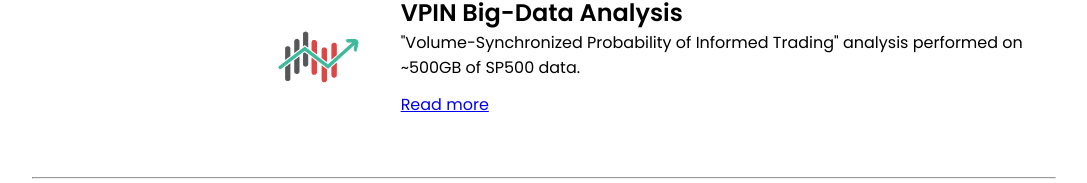
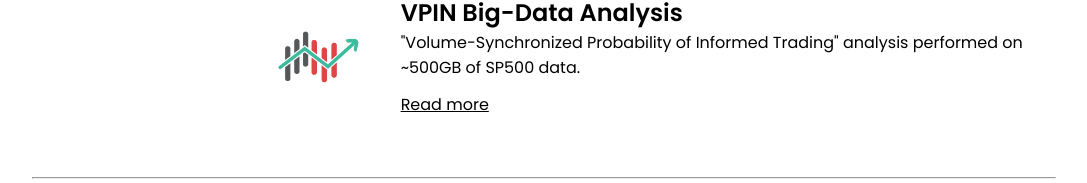
Before and after one commit to alex-a-pereira/personal-website, a React app: page / in a window 1280 px wide. Shown: the part 1282-1465 px from the top of the page, without its empty margins (96-1183 px from the left). Built offline with nearby package versions, Linux system fonts and the light colour scheme.

Commit message:
fix: visited links shouldnt change color

```diff
--- a/src/components/InfoSection/InfoSection.scss
+++ b/src/components/InfoSection/InfoSection.scss
@@ -44,7 +44,7 @@
       .links-container {
         margin-top: 12px;
 
-        .panel-link {
+        a {
           text-decoration: underline;
           color: black;
 
```
